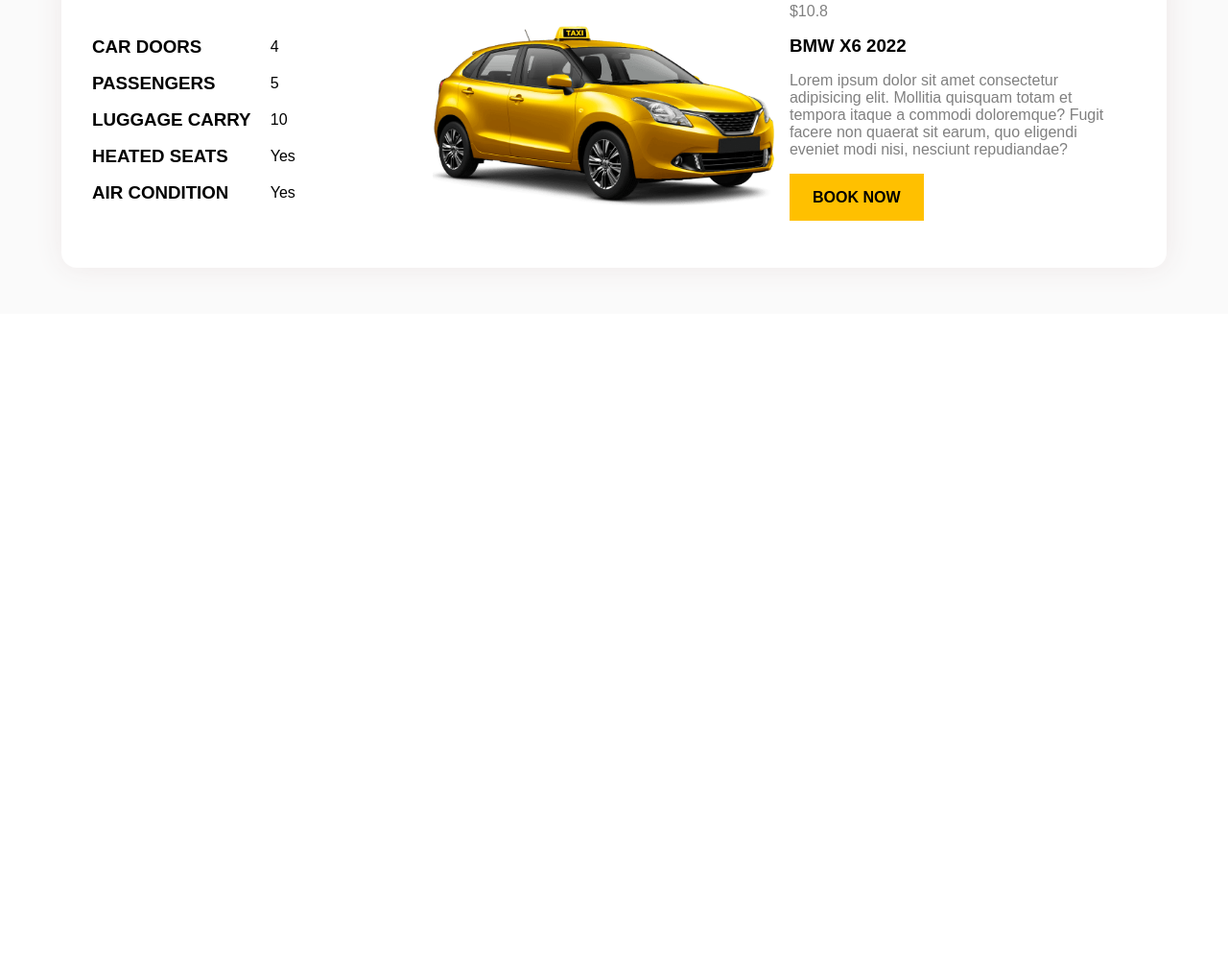
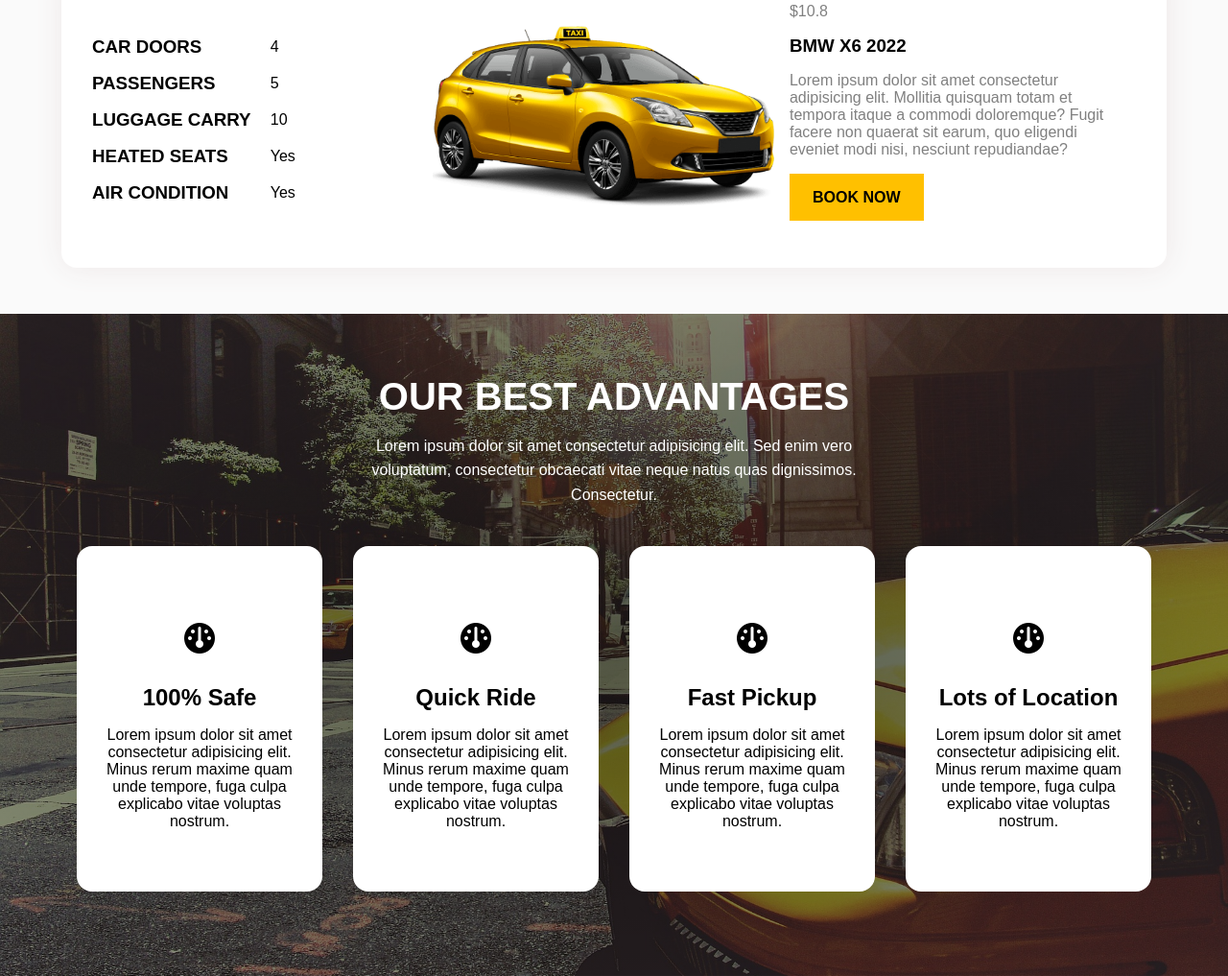
Before and after one commit to kailash1198/auto-ticket-booking-system, a plain HTML site: page index.html in a window 1280 px wide. Shown: the part 2790-3807 px from the top of the page at 96% size. Before the commit the page ends 3117 px from the top, so only its background shows below. Drawn offline with Linux system fonts and the light colour scheme; a web font is replaced by a local one.

Commit message:
advantage section in home page design and coding complete

```diff
--- a/index.html
+++ b/index.html
@@ -231,6 +231,46 @@
             </div>
         </div>
     </section>
+
+    <!-- ================= OUR ADVANTAGE ================   -->
+    <section id="advantage">
+        <div class="container">
+            <div class="heading">
+                <h1>OUR BEST ADVANTAGES</h1>
+                <p>Lorem ipsum dolor sit amet consectetur adipisicing elit. Sed enim vero voluptatum, consectetur obcaecati vitae neque natus quas dignissimos. Consectetur.</p>
+            </div>
+            <div class="card-container">
+                <div class="card">
+                    <div class="card-content">
+                        <i class="fa-solid fa-gauge"></i>
+                        <h2>100% Safe</h2>
+                        <p>Lorem ipsum dolor sit amet consectetur adipisicing elit. Minus rerum maxime quam unde tempore, fuga culpa explicabo vitae voluptas nostrum.</p>
+                    </div>
+                </div>
+                <div class="card">
+                    <div class="card-content">
+                        <i class="fa-solid fa-gauge"></i>
+                        <h2>Quick Ride</h2>
+                        <p>Lorem ipsum dolor sit amet consectetur adipisicing elit. Minus rerum maxime quam unde tempore, fuga culpa explicabo vitae voluptas nostrum.</p>
+                    </div>
+                </div>
+                <div class="card">
+                    <div class="card-content">
+                        <i class="fa-solid fa-gauge"></i>
+                        <h2>Fast Pickup</h2>
+                        <p>Lorem ipsum dolor sit amet consectetur adipisicing elit. Minus rerum maxime quam unde tempore, fuga culpa explicabo vitae voluptas nostrum.</p>
+                    </div>
+                </div>
+                <div class="card">
+                    <div class="card-content">
+                        <i class="fa-solid fa-gauge"></i>
+                        <h2>Lots of Location</h2>
+                        <p>Lorem ipsum dolor sit amet consectetur adipisicing elit. Minus rerum maxime quam unde tempore, fuga culpa explicabo vitae voluptas nostrum.</p>
+                    </div>
+                </div>
+            </div>
+        </div>
+    </section>
 </body>
 
 </html>
--- a/style.css
+++ b/style.css
@@ -432,3 +432,65 @@
     background-color: #ffc000;
     font-weight: bolder;
 }
+
+
+/* ================= OUR ADVANTAGE ================  */
+
+#advantage {
+    width: 100%;
+    height: auto;
+    padding: 3rem 0rem;
+    background-image: radial-gradient(rgba(0, 0, 0, 0.63), rgba(0, 0, 0, 0.404)), url(./images/advantage-bg.jpg);
+    background-repeat: no-repeat;
+    background-size: cover;
+    background-position: center center;
+}
+
+#advantage .container {
+    width: 90%;
+    margin: auto;
+}
+
+#advantage .container .heading {
+    width: 100%;
+    color: white;
+    text-align: center;
+}
+
+#advantage .container .heading h1 {
+    font-size: 2.5rem;
+    padding: 1rem 0rem;
+}
+
+#advantage .container .heading p {
+    width: 50%;
+    margin: auto;
+    line-height: 1.6;
+}
+
+#advantage .container .card-container {
+    width: 100%;
+    display: flex;
+    padding: 2.5rem 0rem;
+}
+
+#advantage .container .card-container .card {
+    background-color: white;
+    margin: 0rem 1rem;
+    padding: 3rem 1.5rem;
+    text-align: center;
+    border-radius: 1rem;
+}
+
+#advantage .container .card-container .card .card-content {
+    padding: 1rem 0rem;
+}
+
+#advantage .container .card-container .card .card-content i {
+    font-size: 2rem;
+    padding: 1rem 0rem;
+}
+
+#advantage .container .card-container .card .card-content h2 {
+    padding: 1rem 0rem;
+}
```
Also changed, not shown: images/advantage-bg.jpg (added).
